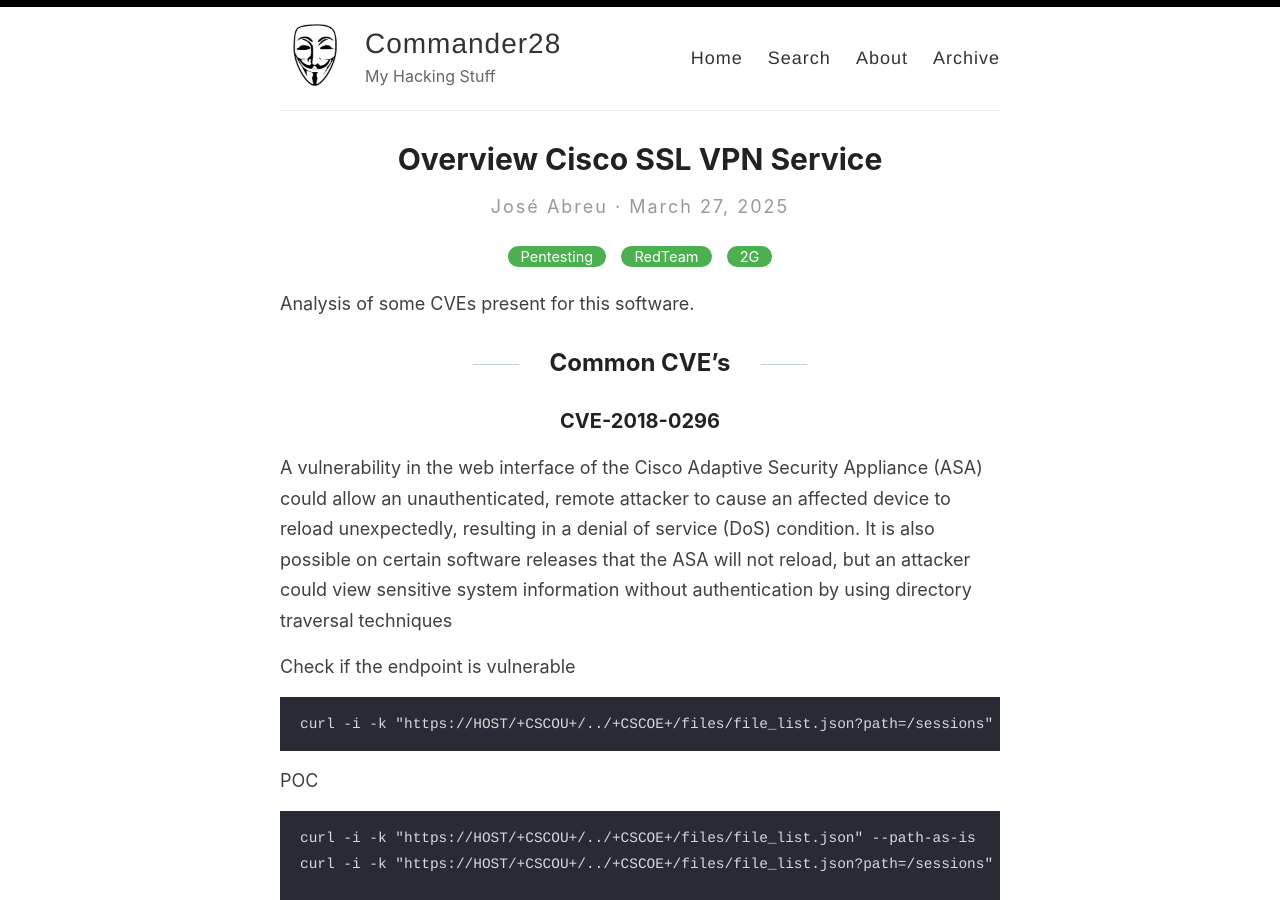
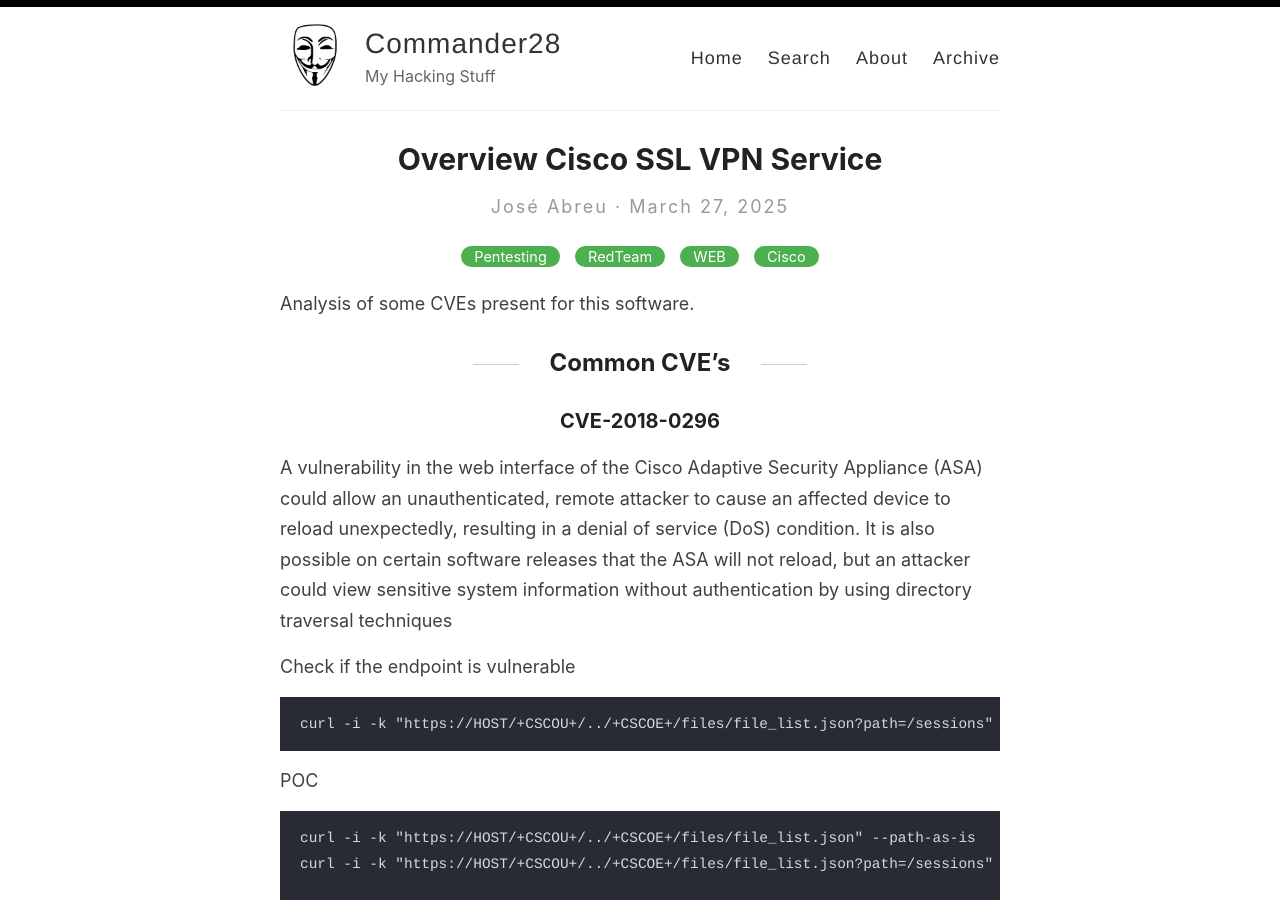
Before and after one commit to JoseAbreu28/JoseAbreu28.github.io, a Jekyll site: the page built from _posts/2025-03-27-Cisco.md, in a window 1280 px wide and 900 px high. Built offline with Jekyll 4.4.1, drawn with Linux system fonts in a browser that asks for light colours.

Commit message:
Update 2025-03-27-Cisco.md

```diff
--- a/_posts/2025-03-27-Cisco.md
+++ b/_posts/2025-03-27-Cisco.md
@@ -1,7 +1,7 @@
 ---
 layout: post
 title: Overview Cisco SSL VPN Service
-categories: [Pentesting,RedTeam, 2G ]
+categories: [Pentesting,RedTeam, WEB, Cisco ]
 ---
 Analysis of some CVEs present for this software.
 
```
